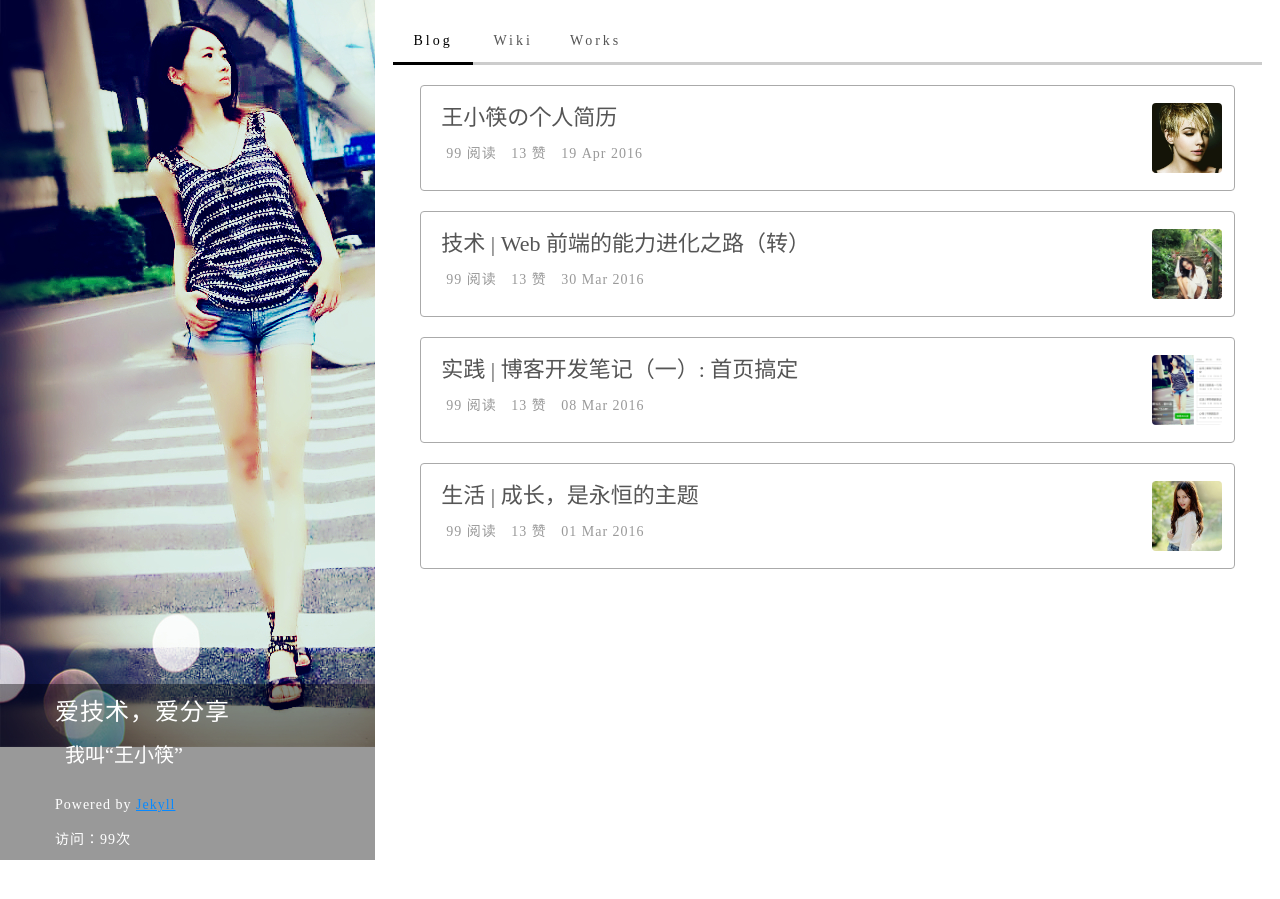
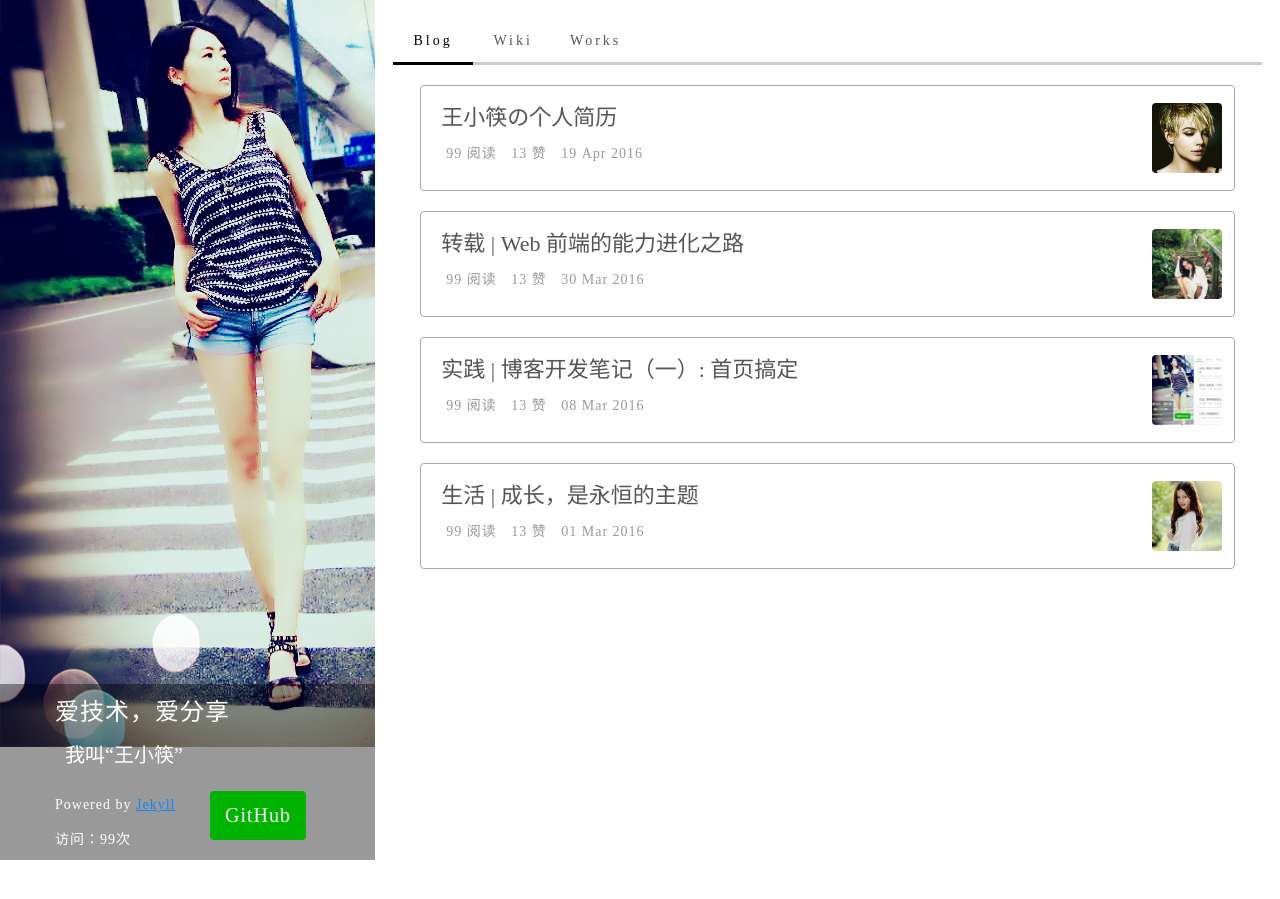
Before and after one commit to wangxiaokuai/blog, a Jekyll site: the page built from index.html, in a window 1280 px wide. Built offline with Jekyll 4.4.1, drawn with Linux system fonts in a browser that asks for light colours; nearby versions of some CDN libraries.

Commit message:
首页增加了Github的链接。

```diff
--- a/_posts/2016-03-30-the-career-001.md
+++ b/_posts/2016-03-30-the-career-001.md
@@ -1,6 +1,6 @@
 ---
 layout: post
-title:  "技术 | Web 前端的能力进化之路（转）"
+title:  "转载 | Web 前端的能力进化之路"
 date:   2016-03-30 17:29:58 +0800
 categories: jekyll update
 thumbnail: "img/thumbnail/the-career.jpg"
--- a/css/main.css
+++ b/css/main.css
@@ -158,7 +158,7 @@ aside {
 	position:fixed;
 	bottom:60px;
 	left:210px;
-	padding: 10px 15px;
+
 	border-radius: 4px;
 	background-color: #01B401;
 
@@ -167,6 +167,17 @@ aside {
 	font-size: 20px;
 	letter-spacing: 1px;
 }
+.post-button a{
+	padding: 10px 15px;
+	color:#fff;
+	text-decoration: none;
+	display: block;
+}
+
+.post-button a:hover{
+	background-color: rgba(0,0,0,0.2);
+}
+
 
 .post-button:hover{
 	cursor: pointer;
--- a/css/wiki-pane.css
+++ b/css/wiki-pane.css
@@ -10,18 +10,23 @@
 	border: 1px solid #4282CA;
 	border-radius: 4px;
 	list-style-type: none;
-	padding:10px 15px;
+
 	margin:10px 0px;
 	font-size: 14px;
 	color:#ccc;
 
-	background-color: #5B1688;
+	background-color: #7d17e3;
 }
 
 .note-books li a{
 	display: block;
+	padding:10px 15px;
 	text-decoration: none;
 
+}
+
+.note-books li a:hover{
+	background-color: rgba(0,0,0,0.2);
 }
 
 .note-books h2{
--- a/index.html
+++ b/index.html
@@ -13,7 +13,7 @@ title: "Xiaokuai's Blog"
 		<p><span>访问：99次</span>
 		</p>
 	</div>
-	<!-- <input type="button" class="post-button" value="提笔写文章">	 -->
+	<button class="post-button"><a href="https://github.com/wangxiaokuai">GitHub</a></button>
 </aside>
 
 <!-- 页面第2/2部分：主要内容 -->
```
Also changed, not shown: _posts/2016-03-01-keep-growing-up.md (+1 -1 lines), _posts/2016-04-19-my-cv.md (+1 -0 lines).
